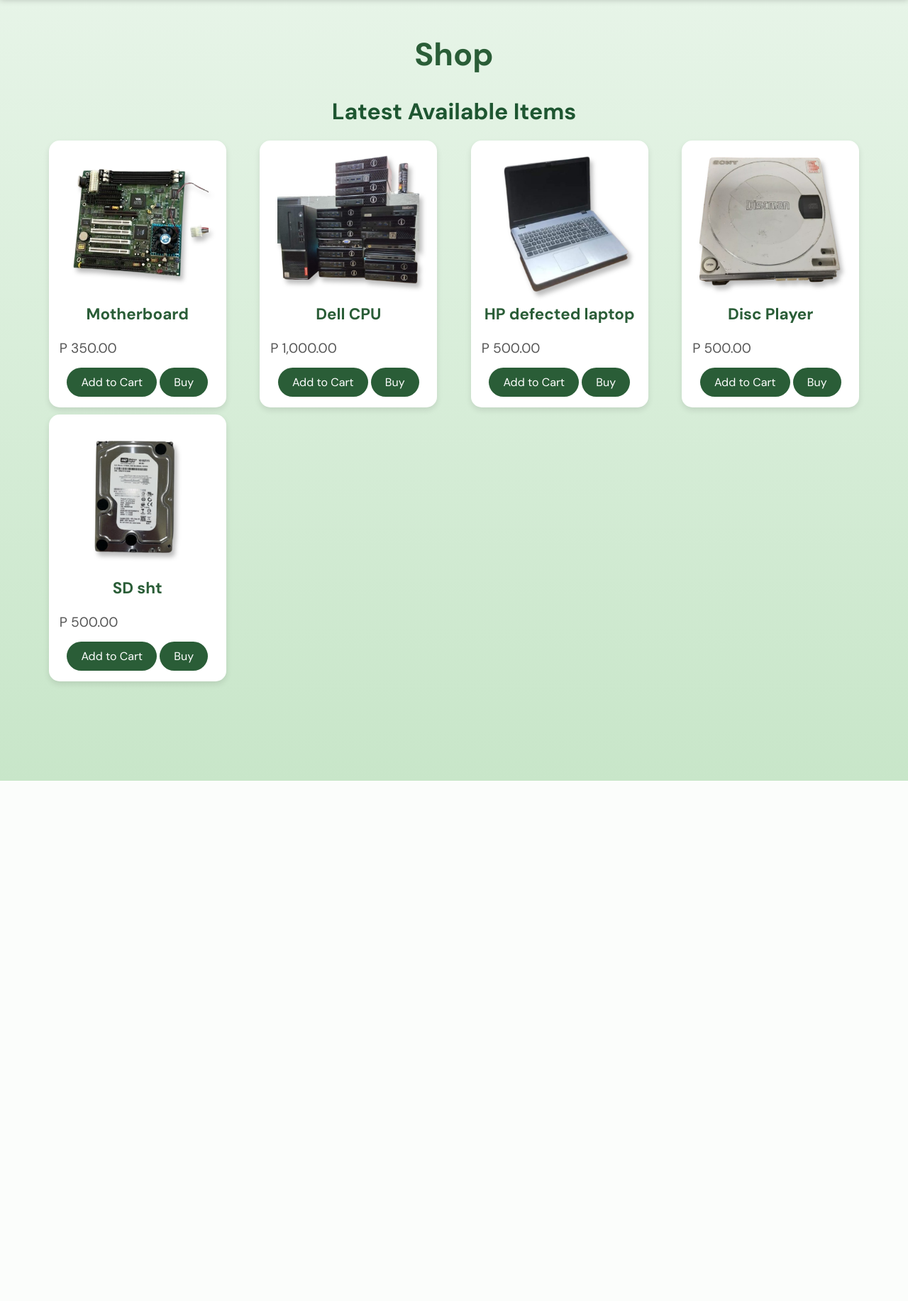
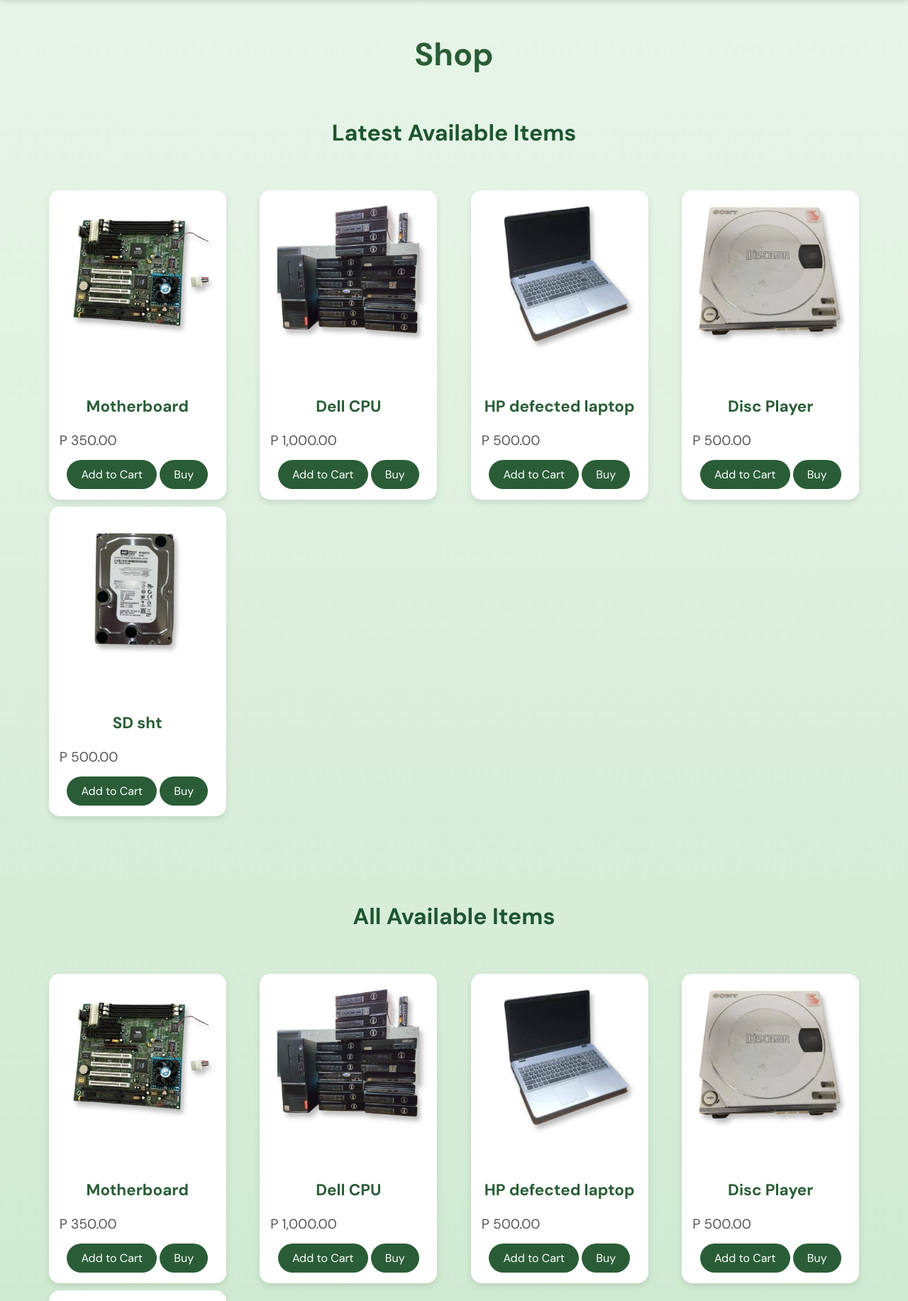
Before and after one commit to jamierafaela/EWASTEPH, a PHP site: page /ewasteShop.php in a window 1280 px wide. Shown: the part 52-1885 px from the top of the page at 71% size. Before the commit the page ends 1152 px from the top, so only its background shows below. Run offline with PHP 8.4, Linux system fonts and the light colour scheme; some web fonts are replaced.

Commit message:
Put some pansamatalang products, and fix the html of shop

```diff
--- a/ewasteShop.php
+++ b/ewasteShop.php
@@ -24,23 +24,33 @@
 
 <body>
     <header>
+        <form>
         <nav class="navbar">
             <div class="logo-container">
-                <a href="#home" class="logo"><img src="images/logo.png" alt="EWastePH Logo"></a>
+                <button formaction ="ewasteWeb.php" class="logo"><img src="images/logo.png" alt="EWastePH Logo"></button>
             </div>
             <ul class="nav-links">
-                <li><a href="#home">Home</a></li>
-                <li><a href="#about">About Us</a></li>
-                <li><a href="#faq">FAQ</a></li>
-                <li><a href="#contact">Contact Us</a></li>
-                <li><a href="#shop">Shop</a></li>
+                <li><a href="ewasteWeb.php#home">Home</a></li>
+                <li><a href="ewasteWeb.php#about">About Us</a></li>
+                <li><a href="ewasteWeb.php#faq">FAQ</a></li>
+                <li><a href="ewasteWeb.php#contact">Contact Us</a></li>
+                <li><a href="ewasteShop.php">Shop</a></li>
                 <li><a href="#profile"><i class="fa fa-user"></i></a></li>
             </ul>
         </nav>
+        </form>
     </header>
 
     <section id="shop" class="section shop-section">
         <h2>Shop</h2>
+
+
+
+
+
+
+
+
         <div class="new-products">
             <h3>Latest Available Items</h3>
             <div class="product-grid">
@@ -81,7 +91,72 @@
                     </div>
              </div>
         </div>
+
+
+        <div class="all-products">
+            <h3>All Available Items</h3>
+            <div class="product-grid">
+                    <div class="product-card">
+                        <img src="images/productsImg/motherboard1.png" alt="Motherboard">
+                        <h3>Motherboard</h3>
+                        <p>P 350.00</p>
+                        <button class="btn">Add to Cart</button>
+                        <button class="btn">Buy</button>
+                    </div>
+                    <div class="product-card">
+                        <img src="images/productsImg/dellCpu.png" alt="Processor">
+                        <h3>Dell CPU</h3>
+                        <p>P 1,000.00</p>
+                        <button class="btn">Add to Cart</button>
+                        <button class="btn">Buy</button>
+                    </div>
+                    <div class="product-card">
+                        <img src="images/productsImg/defected_laptop.png" alt="RAM">
+                        <h3>HP defected laptop</h3>
+                        <p>P 500.00</p>
+                        <button class="btn">Add to Cart</button>
+                        <button class="btn">Buy</button>
+                    </div>
+                    <div class="product-card">
+                        <img src="images/productsImg/discplayer.png" alt="RAM">
+                        <h3>Disc Player</h3>
+                        <p>P 500.00</p>
+                        <button class="btn">Add to Cart</button>
+                        <button class="btn">Buy</button>
+                    </div>
+                    <div class="product-card">
+                        <img src="images/productsImg/sd.png" alt="RAM">
+                        <h3>SD sht</h3>
+                        <p>P 500.00</p>
+                        <button class="btn">Add to Cart</button>
+                        <button class="btn">Buy</button>
+                    </div>
+             </div>
+        </div>
+
+
+
     </section>
+
+
+        <!-- Back to Top Button -->
+        <button id="upButton" title="Go to top">
+        <i class="fa fa-arrow-up"></i>
+    </button>
+
+    <!-- Footer -->
+    <footer>
+        <p>&copy; 2024 EWastePH. All rights reserved. </p>
+        <div class="footer-links">
+            <a href="#">Privacy Policy </a>
+            <a href="#">Terms of Service</a>
+        </div>
+        <div class="footer-social">
+            <a href="https://www.facebook.com/yourpage" target="_blank"><i class="fab fa-facebook-f"></i></a>
+            <a href="https://twitter.com/yourprofile" target="_blank"><i class="fab fa-twitter"></i></a>
+            <a href="https://www.instagram.com/yourprofile" target="_blank"><i class="fab fa-instagram"></i></a>
+        </div>
+    </footer>
 
 
 
--- a/ewasteWeb.css
+++ b/ewasteWeb.css
@@ -35,6 +35,15 @@ nav .logo-container .logo img {
     width: 200px;
     padding-top: 8px;
 }
+button.logo {
+    background: none !important; /* Remove background */
+    border: none !important; /* Remove border */
+    padding: 0 !important; /* Remove padding */
+    margin: 0 !important; /* Remove any margin */
+    cursor: pointer !important; /* Set pointer cursor */
+}
+
+
 
 .nav-links {
     display: flex;
@@ -182,14 +191,14 @@ section {
     font-family: "DM Sans", sans-serif;
 }
 
-.new-products{
-    margin-bottom: 40px;
+.new-products, .all-products {
+    margin: 0 0 120px 0;
 }
 
-.new-products h3{
+.new-products h3, .all-products h3{
     font-size: 2rem;
     color: #1e5631;
-    margin-bottom: 20px;
+    margin: 60px 0;
     font-family: "DM Sans", sans-serif;
 }
 
```
